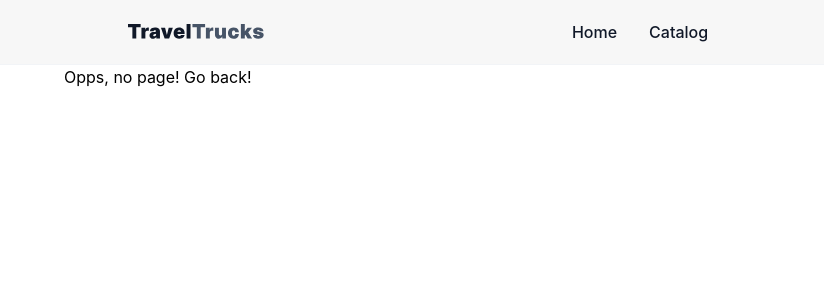
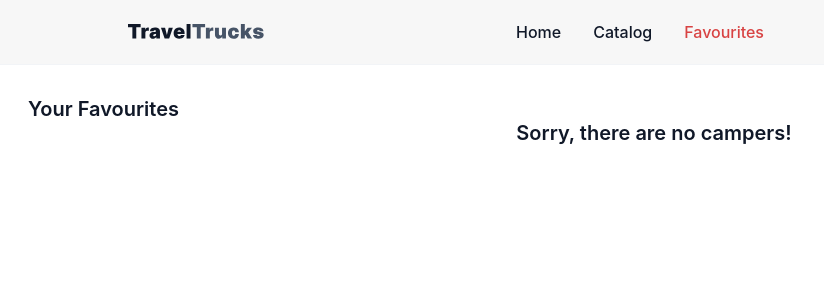
Before and after one commit to rubannn/travel-trucks-app, a React (Vite) app: page /favourites in a window 1280 px wide. Shown: the top 300 px of the page, without its empty margins (0-824 px from the left). Built offline with nearby package versions, Linux system fonts and the light colour scheme.

Commit message:
added FavouritePage

```diff
--- a/src/components/App.jsx
+++ b/src/components/App.jsx
@@ -8,6 +8,7 @@ const HomePage = lazy(() => import('../pages/HomePage/HomePage'));
 const CatalogPage = lazy(() => import('../pages/CatalogPage/CatalogPage'));
 const DetailsPage = lazy(() => import('../pages/DetailsPage/DetailsPage'));
 const NotFoundPage = lazy(() => import('../pages/NotFoundPage/NotFoundPage'));
+const FavouritePage = lazy(() => import('../pages/FavouritePage/FavouritePage'));
 
 function App() {
   return (
@@ -18,6 +19,7 @@ function App() {
             <Route index element={<HomePage />} />
             <Route path='/catalog' element={<CatalogPage />}></Route>
             <Route path='/catalog/:id/*' element={<DetailsPage />}></Route>
+            <Route path='/favourites' element={<FavouritePage />}></Route>
             <Route path='*' element={<NotFoundPage />}></Route>
           </Route>
         </Routes>
--- a/src/components/Navigation/Navigation.jsx
+++ b/src/components/Navigation/Navigation.jsx
@@ -13,6 +13,7 @@ const Navigation = () => {
       <nav className={css.nav}>
         <NavLink to='/' className={activeLinkClass}>Home</NavLink>
         <NavLink to='/catalog' className={activeLinkClass}>Catalog</NavLink>
+        <NavLink to='/favourites' className={activeLinkClass}>Favourites</NavLink>
       </nav>
     </>
   )
--- a/src/pages/CatalogPage/CatalogPage.jsx
+++ b/src/pages/CatalogPage/CatalogPage.jsx
@@ -36,12 +36,11 @@ const CatalogPage = () => {
           <Filters />
           <div className={css.list_column}>
             <TruckList filteredTrucks={filteredTrucks.slice(0, visibleCount)} />
+
             {!loading && visibleCount < filteredTrucks.length && (
-
               <button className={css.search_button} type="button" onClick={onClickButton}>
                 Load more
               </button>
-
             )}
           </div>
         </div>
--- /dev/null
+++ b/src/pages/FavouritePage/FavouritePage.jsx
@@ -0,0 +1,20 @@
+import { useSelector } from "react-redux";
+import { selectFavourites } from "../../redux/favourites/selectors";
+import { selectTrucks } from "../../redux/truck/selectors";
+import TruckList from "../../components/TruckList/TruckList";
+import css from "./FavouritePage.module.css"
+
+const FavouritePage = () => {
+    const favourites = useSelector(selectFavourites);
+    const allTrucks = useSelector(selectTrucks);
+    const favouriteTrucks = allTrucks.filter(truck => favourites.includes(truck.id));
+
+    return (
+        <div className={css.favourite_wrapper}>
+            <h2 className={css.favourite_title}>Your Favourites</h2>
+            <div className={css.favourite_list}><TruckList filteredTrucks={favouriteTrucks} /></div>
+        </div>
+    )
+}
+
+export default FavouritePage
--- /dev/null
+++ b/src/pages/FavouritePage/FavouritePage.module.css
@@ -0,0 +1,18 @@
+.favourite_wrapper{
+    margin: 32px 0px;
+    display: flex;
+    justify-content: center;
+    flex-direction: column;
+    padding-left: 28px;
+}
+
+.favourite_title{
+    font-weight: 600;
+    font-size: 20px;
+    line-height: 1.2;
+    color: var(--main);
+}
+
+.favourite_list{
+    margin:0 auto;
+}
```
